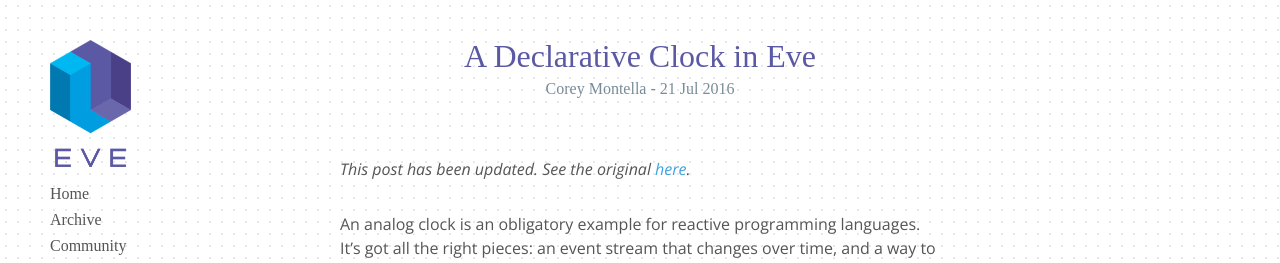
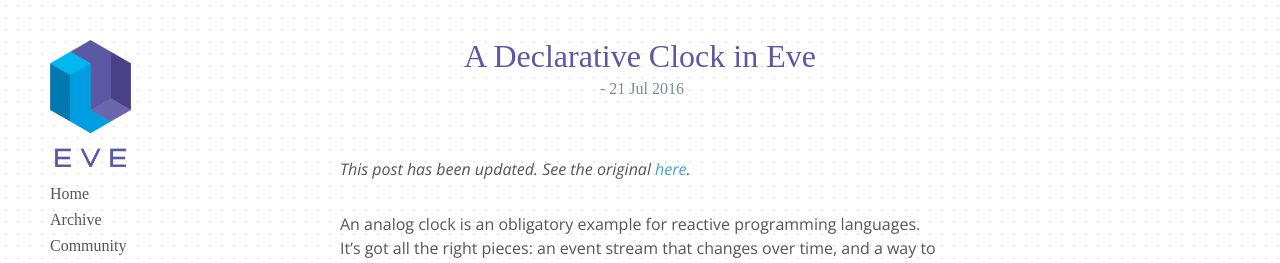
Before and after one commit to Kodowa/incidentalcomplexity, a Jekyll site: the page built from _posts/2016-07-21-clock.md, in a window 1280 px wide and 900 px high. Shown: the top 263 px of the window. Built offline with Jekyll 4.4.1, drawn with Linux system fonts in a browser that asks for light colours; some web fonts are replaced.

Commit message:
Test something out

```diff
--- a/_posts/2016-07-21-clock.md
+++ b/_posts/2016-07-21-clock.md
@@ -1,7 +1,6 @@
 ---
 layout: post
 title: "A Declarative Clock in Eve"
-author: "Corey Montella"
 tags: []
 ---
 
```
